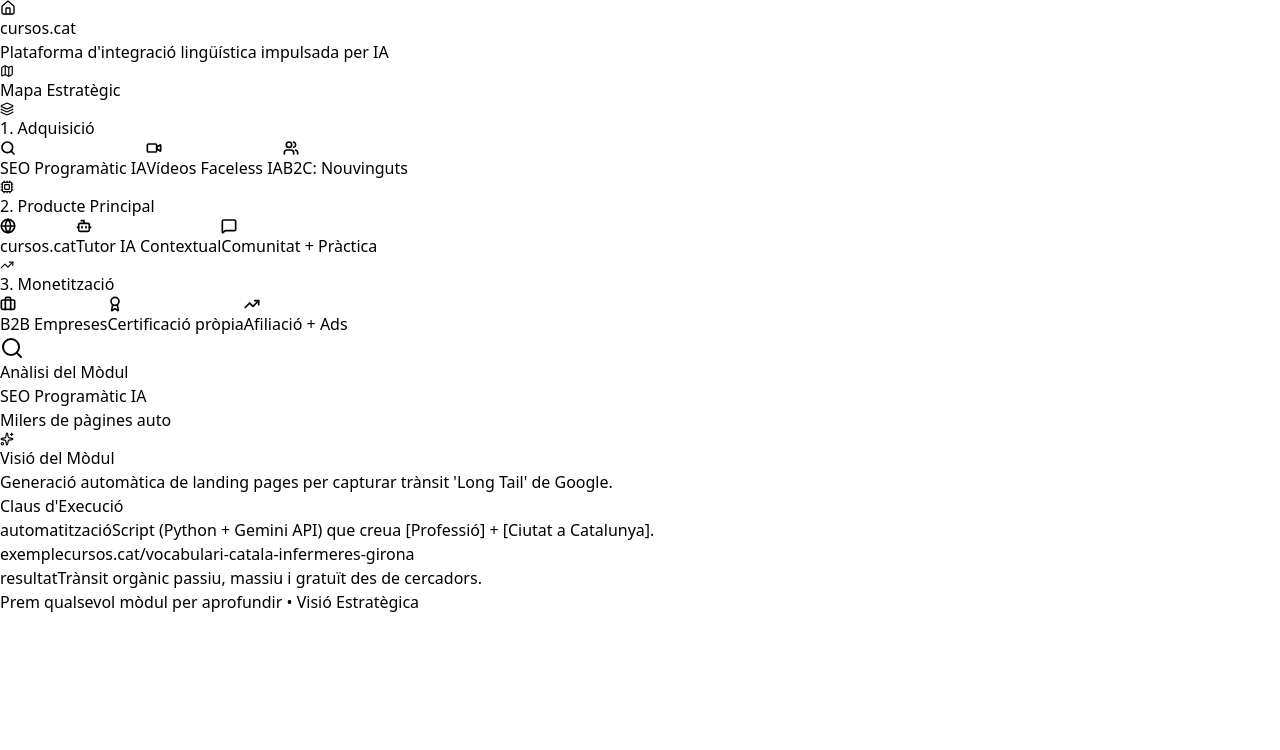
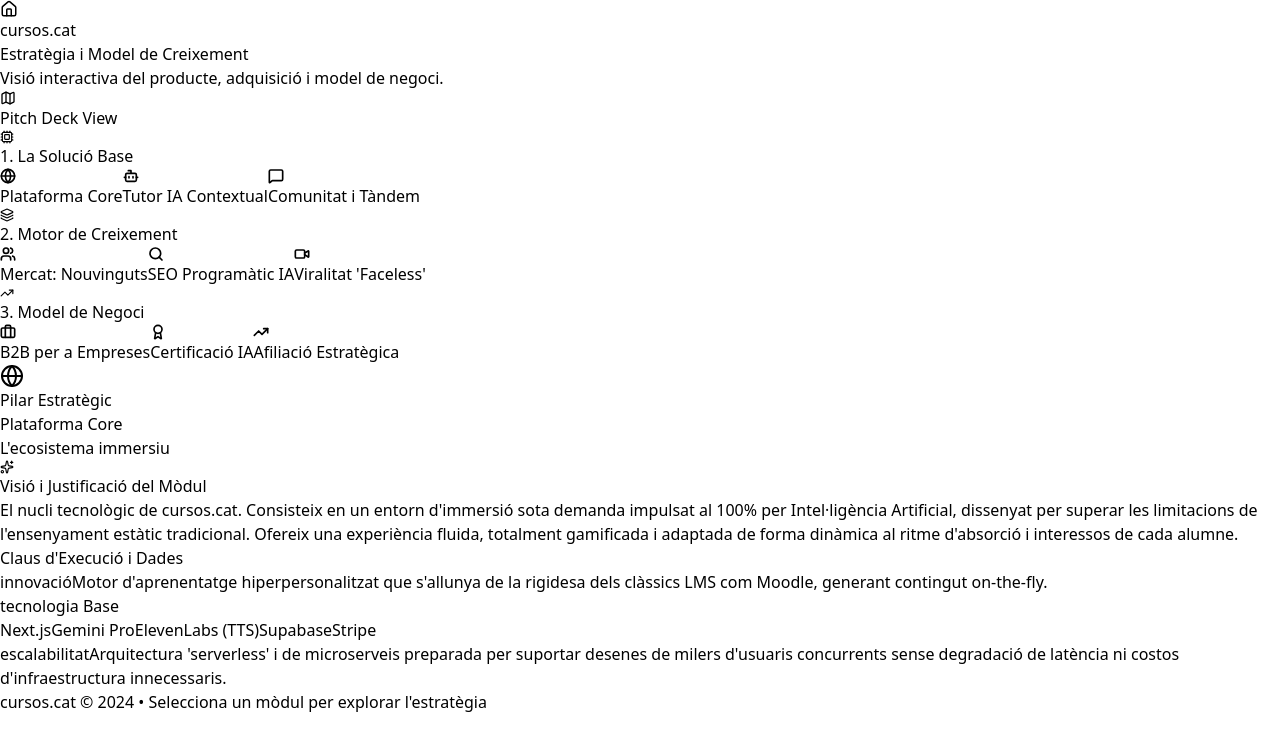
Before and after one commit to vosko03/cursos, a React (Vite) app: page /dash in a window 1280 px wide. Shown: the top 750 px of the page. Built offline with nearby package versions, Linux system fonts and the light colour scheme.

Commit message:
Refactor Dashboard component and update content

```diff
--- a/src/pages/Dashboard.jsx
+++ b/src/pages/Dashboard.jsx
@@ -1,4 +1,4 @@
-import React, { useState, useRef, useEffect } from 'react';
+import React, { useState, useRef } from 'react';
 import {
   Users, Bot, Search, Video, Briefcase, Award,
   MessageSquare, TrendingUp, Cpu, Layers, Globe,
@@ -41,7 +41,7 @@ const DetailPanel = ({ node, theme }) => {
           {React.createElement(node.icon, { size: 24, strokeWidth: 2 })}
         </div>
         <div>
-          <p className="text-[10px] font-bold text-slate-400 uppercase tracking-wider mb-1">Anàlisi del Mòdul</p>
+          <p className="text-[10px] font-bold text-slate-400 uppercase tracking-wider mb-1">Pilar Estratègic</p>
           <h2 className="text-xl md:text-2xl font-extrabold text-slate-800 tracking-tight leading-tight">
             {node.title}
           </h2>
@@ -52,35 +52,35 @@ const DetailPanel = ({ node, theme }) => {
       </div>
 
       {/* Contenido principal */}
-      <div className="space-y-5">
+      <div className="space-y-6">
         <div>
           <h4 className="font-bold text-slate-800 text-sm flex items-center gap-1.5 mb-2">
             <Sparkles size={14} className="text-amber-500" />
-            Visió del Mòdul
+            Visió i Justificació del Mòdul
           </h4>
-          <p className="text-slate-600 leading-relaxed text-sm">
+          <p className="text-slate-600 leading-relaxed text-sm md:text-base">
             {node.content.descripció}
           </p>
         </div>
 
-        <div className="bg-slate-50/50 p-4 rounded-xl border border-slate-100">
-          <h4 className="font-bold text-slate-800 text-xs mb-3 border-b border-slate-200 pb-2 uppercase tracking-wide">
-            Claus d'Execució
+        <div className="bg-slate-50/70 p-5 rounded-xl border border-slate-100">
+          <h4 className="font-bold text-slate-800 text-xs mb-4 border-b border-slate-200 pb-2 uppercase tracking-wide">
+            Claus d'Execució i Dades
           </h4>
-          <ul className="space-y-3">
+          <ul className="space-y-4">
             {Object.entries(node.content).map(([key, value]) => {
               if (key.toLowerCase() === 'descripció') return null;
 
               return (
-                <li key={key} className="flex flex-col sm:flex-row sm:items-baseline gap-1 sm:gap-3">
-                  <span className="capitalize font-semibold text-slate-700 text-xs sm:w-28 shrink-0">
+                <li key={key} className="flex flex-col sm:flex-row sm:items-baseline gap-1 sm:gap-4">
+                  <span className="capitalize font-bold text-slate-700 text-xs sm:w-32 shrink-0">
                     {key.replace(/_/g, ' ')}
                   </span>
-                  <span className="text-slate-600 text-xs md:text-sm">
+                  <span className="text-slate-600 text-sm">
                     {Array.isArray(value)
-                      ? <div className="flex flex-wrap gap-1.5 mt-1 sm:mt-0">
+                      ? <div className="flex flex-wrap gap-2 mt-1 sm:mt-0">
                           {value.map(tag => (
-                            <span key={tag} className="bg-white border border-slate-200 px-2 py-0.5 rounded-md text-[10px] font-semibold text-slate-700 shadow-sm">
+                            <span key={tag} className="bg-white border border-slate-200 px-2.5 py-1 rounded-md text-[11px] font-semibold text-slate-700 shadow-sm">
                               {tag}
                             </span>
                           ))}
@@ -98,7 +98,6 @@ const DetailPanel = ({ node, theme }) => {
 };
 
 // --- DATOS Y TEMAS ---
-// Definir los temas explícitamente evita bugs en producción con Tailwind
 const themes = {
   indigo: { bgIcon: 'bg-indigo-100', bgIconActive: 'bg-indigo-500', textIcon: 'text-white', textActive: 'text-indigo-900', textSubtitle: 'text-indigo-600', bgActive: 'bg-indigo-50/50', ring: 'ring-indigo-500', borderTop: 'border-t-indigo-500' },
   blue: { bgIcon: 'bg-blue-100', bgIconActive: 'bg-blue-500', textIcon: 'text-white', textActive: 'text-blue-900', textSubtitle: 'text-blue-600', bgActive: 'bg-blue-50/50', ring: 'ring-blue-500', borderTop: 'border-t-blue-500' },
@@ -111,21 +110,23 @@ const themes = {
 };
 
 const nodes = {
-  central: { theme: themes.indigo, title: "cursos.cat", subtitle: "Plataforma IA + català", icon: Globe, content: { descripció: "El nucli de l'ecosistema. Un entorn d'immersió sota demanda impulsat 100% per Intel·ligència Artificial...", innovació: "Entorn hiperpersonalitzat que abandona el Moodle estàtic tradicional.", tecnologia: ["Next.js", "Gemini API", "ElevenLabs", "Supabase", "Stripe"], objectiu: "Convertir-se en la plataforma líder d'aprenentatge del català modern." } },
-  inmigrantes: { theme: themes.blue, title: "B2C: Nouvinguts", subtitle: "Major audiència activa", icon: Users, content: { descripció: "La base principal d'usuaris que busquen integració laboral...", estratègia: "Model Freemium (10 min/dia gratis) per a captació massiva.", monetització: "Subscripció Micro: 4,99€/mes per accés il·limitat al Tutor IA de Veu.", impacte_Social: "Foment del català, integració laboral i cohesió social." } },
-  seo: { theme: themes.amber, title: "SEO Programàtic IA", subtitle: "Milers de pàgines auto", icon: Search, content: { descripció: "Generació automàtica de landing pages per capturar trànsit 'Long Tail' de Google.", automatització: "Script (Python + Gemini API) que creua [Professió] + [Ciutat a Catalunya].", exemple: "cursos.cat/vocabulari-catala-infermeres-girona", resultat: "Trànsit orgànic passiu, massiu i gratuït des de cercadors." } },
-  videos: { theme: themes.rose, title: "Vídeos Faceless IA", subtitle: "YouTube → Trànsit gratis", icon: Video, content: { descripció: "Creació de contingut viral educatiu diari sense intervenció humana directa...", flux_de_Treball: "Notícies RSS → Gemini → HeyGen → ElevenLabs → Publicació Auto.", plataformes: ["TikTok", "YouTube Shorts", "Instagram Reels"], call_to_Action: "\"Practica aquesta conversa gratis amb la IA a cursos.cat\"" } },
-  tutor: { theme: themes.teal, title: "Tutor IA Contextual", subtitle: "Aprèn xerrant 24/7", icon: Bot, content: { descripció: "Motor d'IA conversacional (Veu i Text) que simula situacions reals...", característiques: "Paciència infinita, correcció de pronunciació suau, adaptació automàtica de nivell.", tecnologia_Clau: "Google Gemini 2.5 amb avatars de veu.", diferenciador: "No ensenya gramàtica avorrida, entrena per a la vida real." } },
-  comunidad: { theme: themes.emerald, title: "Comunitat + Pràctica", subtitle: "Tàndem IA + humans", icon: MessageSquare, content: { descripció: "Fòrum o servidor Discord integrat perquè els usuaris no estudiïn sols.", funcionament: "Tàndem lingüístic entre usuaris per practicar.", integració_IA: "Bots d'IA en canals de veu que actuen com a companys de debat.", retenció: "Crea pertinença i redueix la taxa d'abandonament." } },
-  b2b: { theme: themes.emerald, title: "B2B Empreses", subtitle: "Ticket més alt, €€€", icon: Briefcase, content: { descripció: "Solució 'SaaS Educatiu' per a departaments de Recursos Humans...", model: "Subscripció corporativa (Ex: 200€/mes per 50 empleats).", panell_RRHH: "Dashboard automàtic amb hores de pràctica i progrés.", proposta_de_Valor: "Compliment normatiu, RSC i millora en atenció al client local." } },
-  certificacion: { theme: themes.pink, title: "Certificació pròpia", subtitle: "Examen IA + diploma", icon: Award, content: { descripció: "Emissió d'un 'Certificat de Fluïdesa Pràctica' avaluat íntegrament per IA.", procés: "Entrevista de veu de 15 minuts amb la IA...", entregable: "Diploma en PDF llest per afegir a LinkedIn.", monetització: "Cobrament per dret a examen (Ex: 15€)." } },
-  afiliacion: { theme: themes.orange, title: "Afiliació + Ads", subtitle: "Ingressos passius auto", icon: TrendingUp, content: { descripció: "Monetització complementària per a usuaris del pla gratuït.", publicitat: "Anuncis (AdSense) mostrats a la interfície gratuïta.", afiliats: "Links recomanats dinàmicament...", avantatge: "Rendibilitza el trànsit de baix poder adquisitiu sense cost addicional." } }
+  central: { theme: themes.indigo, title: "Plataforma Core", subtitle: "L'ecosistema immersiu", icon: Globe, content: { descripció: "El nucli tecnològic de cursos.cat. Consisteix en un entorn d'immersió sota demanda impulsat al 100% per Intel·ligència Artificial, dissenyat per superar les limitacions de l'ensenyament estàtic tradicional. Ofereix una experiència fluida, totalment gamificada i adaptada de forma dinàmica al ritme d'absorció i interessos de cada alumne.", innovació: "Motor d'aprenentatge hiperpersonalitzat que s'allunya de la rigidesa dels clàssics LMS com Moodle, generant contingut on-the-fly.", tecnologia_Base: ["Next.js", "Gemini Pro", "ElevenLabs (TTS)", "Supabase", "Stripe"], escalabilitat: "Arquitectura 'serverless' i de microserveis preparada per suportar desenes de milers d'usuaris concurrents sense degradació de latència ni costos d'infraestructura innecessaris." } },
+  tutor: { theme: themes.teal, title: "Tutor IA Contextual", subtitle: "Pràctica hiperrealista 24/7", icon: Bot, content: { descripció: "Motor d'IA conversacional avançat (per veu en temps real i text) que simula situacions reals i quotidianes amb les quals l'usuari es trobarà: des d'una visita al metge, fer tràmits a l'ajuntament, fins a atendre clients al sector serveis. Actua com un professor natiu infinitament pacient, eliminant l'ansietat o la vergonya de parlar en públic.", característiques: "Correcció de pronunciació no intrusiva, adaptació de vocabulari sectorial automàtica i reconeixement d'accents.", diferenciador: "No es basa en ensenyar taules gramaticals de memòria, sinó que entrena habilitats lingüístiques pràctiques per sobreviure i integrar-se en el dia a dia.", mètriques_d_èxit: "Garantir un augment del 300% en el temps efectiu de pràctica oral respecte a les classes grupals presencials on l'alumne a penes intervé." } },
+  comunidad: { theme: themes.emerald, title: "Comunitat i Tàndem", subtitle: "La xarxa social humana", icon: MessageSquare, content: { descripció: "L'aprenentatge aïllat té una taxa d'abandonament alta. Per solucionar-ho, fomentem la cohesió social i l'arrelament a través d'espais digitals segurs on la IA passa a un segon pla i el factor humà pren el relleu. Integrem la comunitat directament en el procés.", funcionament: "Sistema de matchmaking per crear tàndems lingüístics entre usuaris de nivells complementaris.", dinàmiques: "Implementació de lligues setmanals, 'leaderboards' i reptes col·lectius per mantenir la motivació intrínseca alta.", retenció: "La generació de sentit de pertinença és l'eina número u per reduir la taxa de 'churn' (usuaris que es donen de baixa)." } },
+
+  inmigrantes: { theme: themes.blue, title: "Mercat: Nouvinguts", subtitle: "El gruix de l'adquisició B2C", icon: Users, content: { descripció: "El nostre segment objectiu de més volum: persones arribades recentment que necessiten el català com a eina urgent d'arrelament i ascensor sociolaboral. Volem oferir una barrera d'entrada gairebé inexistent per democratitzar l'accés a la llengua, atraient-los cap al nostre ecosistema des del primer minut.", estratègia_de_Captació: "Product-Led Growth mitjançant un model Freemium molt atractiu (ex: 10 minuts al dia de conversa amb IA gratuïts).", fidelització: "Sistema de ratxes ('streaks') inspirat en aplicacions d'hàbits d'èxit com Duolingo per assegurar la recurrència diària.", impacte_Social: "Alineació total amb polítiques de foment del català, cohesió social i integració al mercat laboral local." } },
+  seo: { theme: themes.amber, title: "SEO Programàtic IA", subtitle: "Captació orgànica passiva", icon: Search, content: { descripció: "El nostre motor d'adquisició més potent i rendible a mitjà termini. Consisteix en la generació i indexació massiva de pàgines web altament específiques dissenyades per interceptar cerques de nínxol (Long Tail) que l'usuari fa a Google abans o poc després d'arribar a Catalunya.", procés_Automatitzat: "Scripts en Python interactuant amb l'API de Gemini per crear milers d'estructures com: 'Vocabulari en català per a [Professió] a [Ciutat]'.", conversió: "Cada landing està optimitzada amb Copywriting persuasiu per capturar l'usuari (lead) en els primers 15 segons d'haver aterrat.", exemple_Real: "Si un usuari busca 'Aprender catalán para trabajar de camarero en Girona', som el primer resultat amb un mòdul gratuït exacte preparat per a ell." } },
+  videos: { theme: themes.rose, title: "Viralitat 'Faceless'", subtitle: "Trànsit des de xarxes socials", icon: Video, content: { descripció: "Una autèntica màquina de contingut. Creació automatitzada i escalable de vídeos educatius de format curt (micro-learning) dissenyats específicament per a l'algoritme de TikTok, Instagram Reels i YouTube Shorts. Tot es genera mitjançant IA, sense dependre d'actors o càmeres.", flux_de_Treball: "Extracció de notícies o modismes → Guió amb Gemini → Generació de vídeo amb HeyGen → Veu amb ElevenLabs → Publicació.", optimització_Contínua: "Anàlisi A/B automàtic de la retenció d'audiència (hooks) per iterar i millorar els guions en temps real.", call_to_Action: "Tots els vídeos deriven l'audiència mitjançant un 'hook' clar: 'Practica aquesta conversa tu mateix gratis a cursos.cat'." } },
+
+  b2b: { theme: themes.emerald, title: "B2B per a Empreses", subtitle: "Alt valor i ingressos recurrents", icon: Briefcase, content: { descripció: "L'escala de monetització principal. Una solució 'SaaS (Software as a Service) Educatiu' dissenyada exclusivament per a departaments de Recursos Humans. Està enfocada a sectors on l'atenció al client en català és crucial (sanitat, hostaleria, 'retail') però on hi ha molta rotació de personal castellanoparlant o estranger.", model_de_Negoci: "Contractes corporatius de llicències per volum (ex: tarifa plana de 200€/mes per formar fins a 50 empleats simultàniament).", proposta_de_Valor: "Garanteix el compliment normatiu de drets lingüístics, millora les ràtios d'atenció al client i potencia la RSC corporativa.", onboarding_Senzill: "Desplegament ràpid mitjançant enllaços d'invitació al correu corporatiu i un panell de control HR per veure el progrés en temps real de la plantilla." } },
+  certificacion: { theme: themes.pink, title: "Certificació IA", subtitle: "L'estàndard pràctic del mercat", icon: Award, content: { descripció: "Creació d'un nou estàndard d'avaluació al sector. Emissió d'un 'Certificat de Fluïdesa Pràctica' completament examinat i qualificat per models de llenguatge avançats. Supera la burocràcia dels exàmens oficials i ofereix a empreses i usuaris una prova de nivell oral instantània, objectiva i accessible des de qualsevol lloc.", avaluació_Digital: "Examen oral de 15 minuts interactuant amb l'avatar IA, on s'avalua fonètica, fluïdesa, vocabulari i temps de resposta.", el_Producte: "Diploma digital verificat (PDF/Blockchain) preparat per integrar-se a un sol clic al perfil de LinkedIn de l'usuari.", validesa_al_Mercat: "L'estratègia inclou forjar aliances ràpides amb portals de feina (InfoJobs) i ETTs locals perquè reconeguin aquesta certificació com un filtre vàlid de contractació." } },
+  afiliacion: { theme: themes.orange, title: "Afiliació Estratègica", subtitle: "Monetització indirecta", icon: TrendingUp, content: { descripció: "No tots els usuaris tindran capacitat per pagar una subscripció (especialment els nouvinguts). Aquest mòdul assegura que el 100% del trànsit generi ingressos passius i no intrusius, oferint serveis de valor afegit just en el moment que l'usuari els necessita per assentar-se al país.", escalat_Contextual: "Si l'usuari demana a la IA vocabulari per llogar un pis, la plataforma mostrarà anuncis o links d'afiliats de portals immobiliaris de forma dinàmica i natural.", publicitat: "Integració d'anuncis d'alta qualitat (Google AdSense / programàtica) únicament a la versió gratuïta per incentivar el pas a Premium.", rendibilitat: "Permet absorbir els costos de l'API de Gemini (tokens) generats pels usuaris Freemium, fent que el creixement sigui sostenible econòmicament des del dia 1." } }
 };
 
 // --- COMPONENTE PRINCIPAL ---
 
 const Dashboard = () => {
-  const [selectedNode, setSelectedNode] = useState('seo');
+  const [selectedNode, setSelectedNode] = useState('central');
   const detailRef = useRef(null);
 
   const handleNodeSelect = (key) => {
@@ -140,21 +141,22 @@ const Dashboard = () => {
   return (
     <div className="min-h-screen bg-[#F8FAFC] p-4 md:p-6 lg:p-8 font-sans text-slate-900 selection:bg-indigo-200">
 
-      {/* Header */}
-      <header className="max-w-6xl mx-auto mb-6 bg-white p-4 rounded-2xl shadow-sm border border-slate-100">
+      {/* Header Presentación */}
+      <header className="max-w-6xl mx-auto mb-8 bg-white p-5 rounded-2xl shadow-sm border border-slate-100">
         <div className="flex flex-col md:flex-row md:items-center justify-between gap-4">
-          <div className="flex items-center gap-3">
-            <div className="inline-flex items-center gap-1.5 bg-indigo-50 text-indigo-700 px-3 py-1.5 rounded-lg text-sm font-bold border border-indigo-100">
-              <Home size={16} />
+          <div className="flex items-center gap-4">
+            <div className="inline-flex items-center gap-2 bg-slate-900 text-white px-4 py-2 rounded-lg text-sm font-bold shadow-md">
+              <Home size={18} />
               <span>cursos.cat</span>
             </div>
-            <span className="text-sm font-medium text-slate-500 border-l border-slate-200 pl-3">
-              Plataforma d'integració lingüística impulsada per IA
-            </span>
+            <div className="border-l-2 border-slate-200 pl-4">
+              <h1 className="text-lg md:text-xl font-bold text-slate-800 tracking-tight">Estratègia i Model de Creixement</h1>
+              <p className="text-sm font-medium text-slate-500 mt-0.5">Visió interactiva del producte, adquisició i model de negoci.</p>
+            </div>
           </div>
-          <div className="inline-flex items-center gap-2 bg-slate-50 text-slate-600 px-3 py-1.5 rounded-lg text-xs font-bold uppercase tracking-wide border border-slate-200 self-start md:self-auto">
-            <Map size={14} />
-            Mapa Estratègic
+          <div className="inline-flex items-center gap-2 bg-indigo-50 text-indigo-700 px-3 py-2 rounded-lg text-sm font-bold uppercase tracking-wide border border-indigo-100 self-start md:self-auto shadow-sm">
+            <Map size={16} />
+            Pitch Deck View
           </div>
         </div>
       </header>
@@ -162,45 +164,43 @@ const Dashboard = () => {
       {/* Main Layout */}
       <main className="max-w-6xl mx-auto flex flex-col lg:flex-row gap-6">
 
-        {/* Sidebar Navigation */}
-        <aside className="w-full lg:w-72 xl:w-80 flex flex-col gap-5 shrink-0">
+        {/* Sidebar Navigation - Nuevo Orden de Presentación */}
+        <aside className="w-full lg:w-80 xl:w-80 flex flex-col gap-6 shrink-0">
 
-          {/* Adquisición */}
-          <section className="space-y-2">
-            <div className="flex items-center gap-2 pl-1 mb-3">
-              <div className="p-1.5 bg-slate-200/50 rounded-md text-slate-500"><Layers size={14}/></div>
-              <h2 className="text-[11px] font-bold text-slate-500 uppercase tracking-widest">1. Adquisició</h2>
+          {/* FASE 1: La Solución */}
+          <section className="space-y-2 relative">
+            <div className="absolute inset-0 bg-indigo-50/60 blur-2xl rounded-full -z-10 transform scale-105"></div>
+            <div className="flex items-center gap-2 pl-1 mb-4">
+              <div className="p-1.5 bg-indigo-600 rounded-md text-white shadow-md"><Cpu size={14}/></div>
+              <h2 className="text-xs font-bold text-slate-800 uppercase tracking-widest">1. La Solució Base</h2>
             </div>
-            <div className="flex flex-col gap-1.5">
-              {['seo', 'videos', 'inmigrantes'].map(key => (
-                <StrategyNode key={key} {...nodes[key]} active={selectedNode === key} onClick={() => handleNodeSelect(key)} />
-              ))}
-            </div>
-          </section>
-
-          {/* Producte Principal */}
-          <section className="space-y-2 relative">
-            {/* Efecto visual de fondo para el core */}
-            <div className="absolute inset-0 bg-indigo-50/50 blur-xl rounded-full -z-10 transform scale-110"></div>
-
-            <div className="flex items-center gap-2 pl-1 mb-3">
-              <div className="p-1.5 bg-indigo-100 rounded-md text-indigo-600"><Cpu size={14}/></div>
-              <h2 className="text-[11px] font-bold text-indigo-600 uppercase tracking-widest">2. Producte Principal</h2>
-            </div>
-            <div className="flex flex-col gap-1.5">
+            <div className="flex flex-col gap-2">
               {['central', 'tutor', 'comunidad'].map(key => (
                 <StrategyNode key={key} {...nodes[key]} active={selectedNode === key} onClick={() => handleNodeSelect(key)} />
               ))}
             </div>
           </section>
 
-          {/* Monetización */}
-          <section className="space-y-2">
-            <div className="flex items-center gap-2 pl-1 mb-3">
-              <div className="p-1.5 bg-emerald-100 rounded-md text-emerald-600"><TrendingUp size={14}/></div>
-              <h2 className="text-[11px] font-bold text-emerald-600 uppercase tracking-widest">3. Monetització</h2>
+          {/* FASE 2: Crecimiento */}
+          <section className="space-y-2 mt-4">
+            <div className="flex items-center gap-2 pl-1 mb-4 border-t border-slate-200 pt-6">
+              <div className="p-1.5 bg-amber-500 rounded-md text-white shadow-md"><Layers size={14}/></div>
+              <h2 className="text-xs font-bold text-slate-800 uppercase tracking-widest">2. Motor de Creixement</h2>
             </div>
-            <div className="flex flex-col gap-1.5">
+            <div className="flex flex-col gap-2">
+              {['inmigrantes', 'seo', 'videos'].map(key => (
+                <StrategyNode key={key} {...nodes[key]} active={selectedNode === key} onClick={() => handleNodeSelect(key)} />
+              ))}
+            </div>
+          </section>
+
+          {/* FASE 3: Negocio */}
+          <section className="space-y-2 mt-4">
+            <div className="flex items-center gap-2 pl-1 mb-4 border-t border-slate-200 pt-6">
+              <div className="p-1.5 bg-emerald-600 rounded-md text-white shadow-md"><TrendingUp size={14}/></div>
+              <h2 className="text-xs font-bold text-slate-800 uppercase tracking-widest">3. Model de Negoci</h2>
+            </div>
+            <div className="flex flex-col gap-2">
               {['b2b', 'certificacion', 'afiliacion'].map(key => (
                 <StrategyNode key={key} {...nodes[key]} active={selectedNode === key} onClick={() => handleNodeSelect(key)} />
               ))}
@@ -211,7 +211,7 @@ const Dashboard = () => {
 
         {/* Panel de Detalle */}
         <section className="w-full lg:flex-1" ref={detailRef}>
-          <div className="sticky top-6 h-[calc(100vh-8rem)] min-h-[500px]">
+          <div className="sticky top-6 h-[calc(100vh-8rem)] min-h-[550px]">
             <DetailPanel node={nodes[selectedNode]} theme={nodes[selectedNode].theme} />
           </div>
         </section>
@@ -221,15 +221,15 @@ const Dashboard = () => {
       {/* Footer minimalista */}
       <footer className="max-w-6xl mx-auto mt-12 mb-4 text-center">
         <p className="text-slate-400 text-xs font-medium tracking-wide">
-          Prem qualsevol mòdul per aprofundir &bull; Visió Estratègica
+          cursos.cat &copy; 2024 &bull; Selecciona un mòdul per explorar l'estratègia
         </p>
       </footer>
 
-      {/* Estilos para ocultar scrollbar en Webkit manteniendo la funcionalidad */}
       <style dangerouslySetInnerHTML={{__html: `
         .overflow-y-auto::-webkit-scrollbar { width: 6px; }
         .overflow-y-auto::-webkit-scrollbar-track { background: transparent; }
-        .overflow-y-auto::-webkit-scrollbar-thumb { background-color: #e2e8f0; border-radius: 20px; }
+        .overflow-y-auto::-webkit-scrollbar-thumb { background-color: #cbd5e1; border-radius: 20px; }
+        .overflow-y-auto::-webkit-scrollbar-thumb:hover { background-color: #94a3b8; }
       `}} />
 
       <Analytics />
```
